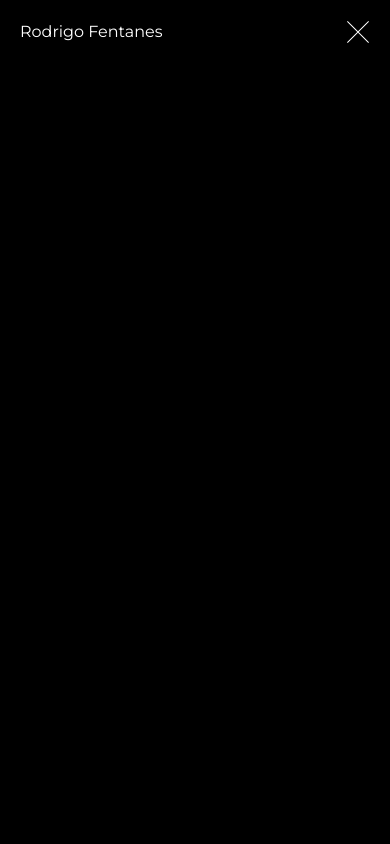
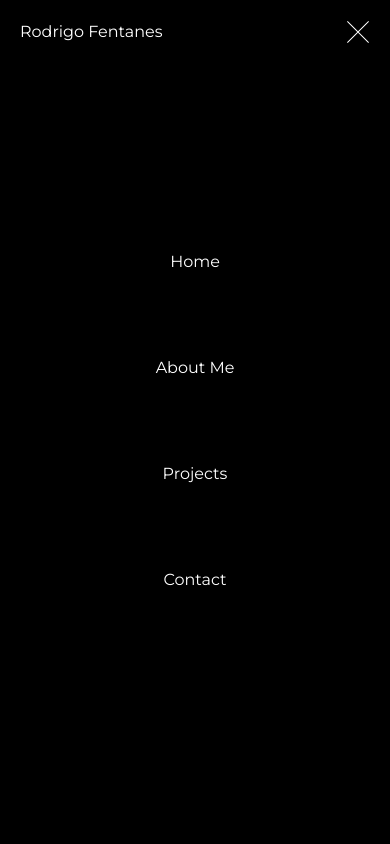
Before and after one commit to rodrfentanes21/my-portfolio, a Next.js app: page / in a window 390 px wide. Both pictures are taken after a click on the button 368 px from the left and 32 px from the top of the page. Shown: the top 844 px of the page. Built offline with nearby package versions, Linux system fonts and the light colour scheme.

Commit message:
added links to hamburger display

```diff
--- a/components/HamburgerDisplay.tsx
+++ b/components/HamburgerDisplay.tsx
@@ -1,3 +1,4 @@
+import Link from "next/link";
 import React from "react";
 
 export default function HamburgerDisplay(props: any) {
@@ -20,6 +21,40 @@ export default function HamburgerDisplay(props: any) {
           </svg>
         </button>
       </div>
+      <div className="flex flex-col justify-center w-screen h-screen items-center gap-20">
+        <Link
+          onClick={() => props.setTrigger(false)}
+          href="#home"
+          scroll={false}
+          className="border-b-2 border-transparent hover:border-b-2 hover:border-indigo-500  hover:text-indigo-500"
+        >
+          Home
+        </Link>
+        <Link
+          onClick={() => props.setTrigger(false)}
+          href="#about-me"
+          scroll={false}
+          className="border-b-2 border-transparent hover:border-b-2 hover:border-indigo-500  hover:text-indigo-500"
+        >
+          About Me
+        </Link>
+        <Link
+          onClick={() => props.setTrigger(false)}
+          href="#projects"
+          scroll={false}
+          className="border-b-2 border-transparent hover:border-b-2 hover:border-indigo-500  hover:text-indigo-500"
+        >
+          Projects
+        </Link>
+        <Link
+          onClick={() => props.setTrigger(false)}
+          href="#contact"
+          scroll={false}
+          className="border-b-2 border-transparent hover:border-b-2 hover:border-indigo-500  hover:text-indigo-500"
+        >
+          Contact
+        </Link>
+      </div>
     </div>
   ) : (
     <></>
--- a/components/Projects.tsx
+++ b/components/Projects.tsx
@@ -70,7 +70,7 @@ export default function Projects() {
         <ProjectCard
           title="Login System"
           language="Angular"
-          content="FullStack Login page, made using Angular, Bootstrap, Node.js, Express, Mongoose and MongoDB. This Project is divided in 2 repos (front and backend)"
+          content="FullStack Login page, made using Angular, Bootstrap, Node.js, Express, Mongoose and MongoDB. The pSroject is divided in 2 repos (front and backend). This project was made as part of a selective process with a deadline of 2 days, and didn't even get an email answer turning me down, if you are a recruiter, don't be like those guys."
           frontLink="https://github.com/rodrfentanes21/cadastro_wevo"
           backLink="https://github.com/rodrfentanes21/backend_wevo"
         />
```
